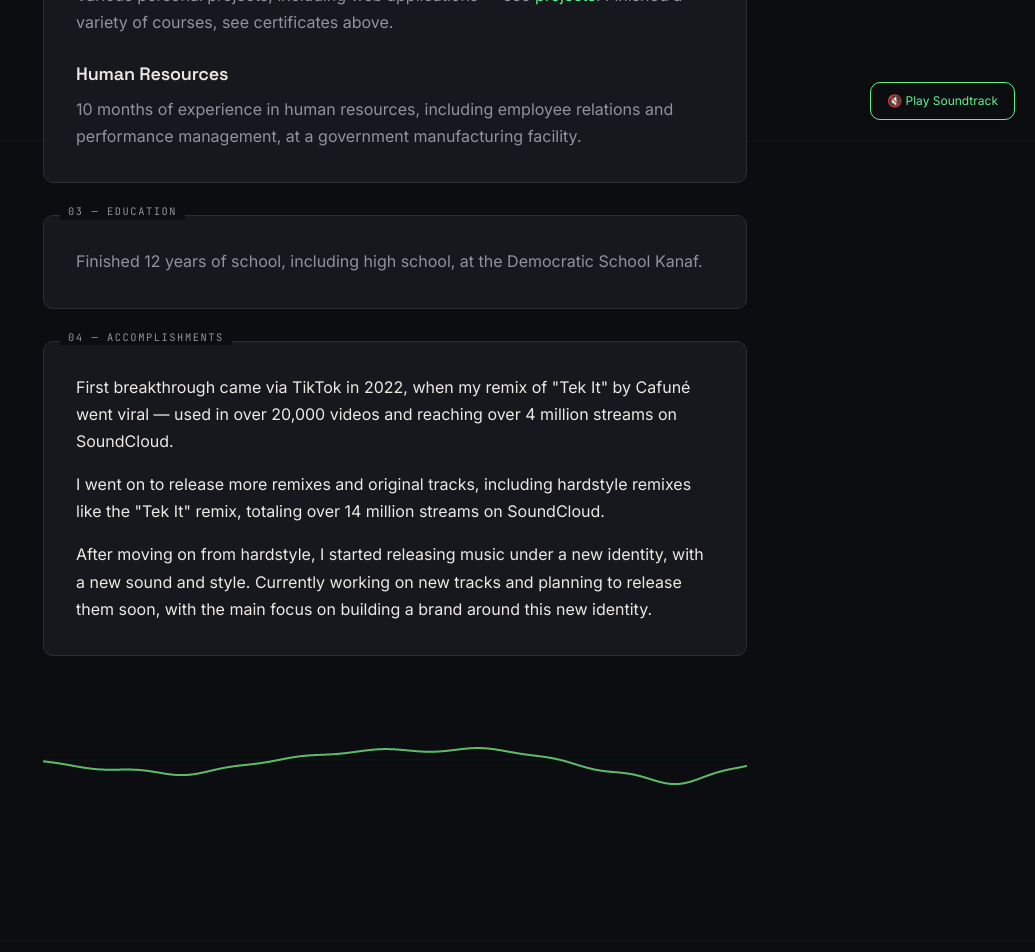
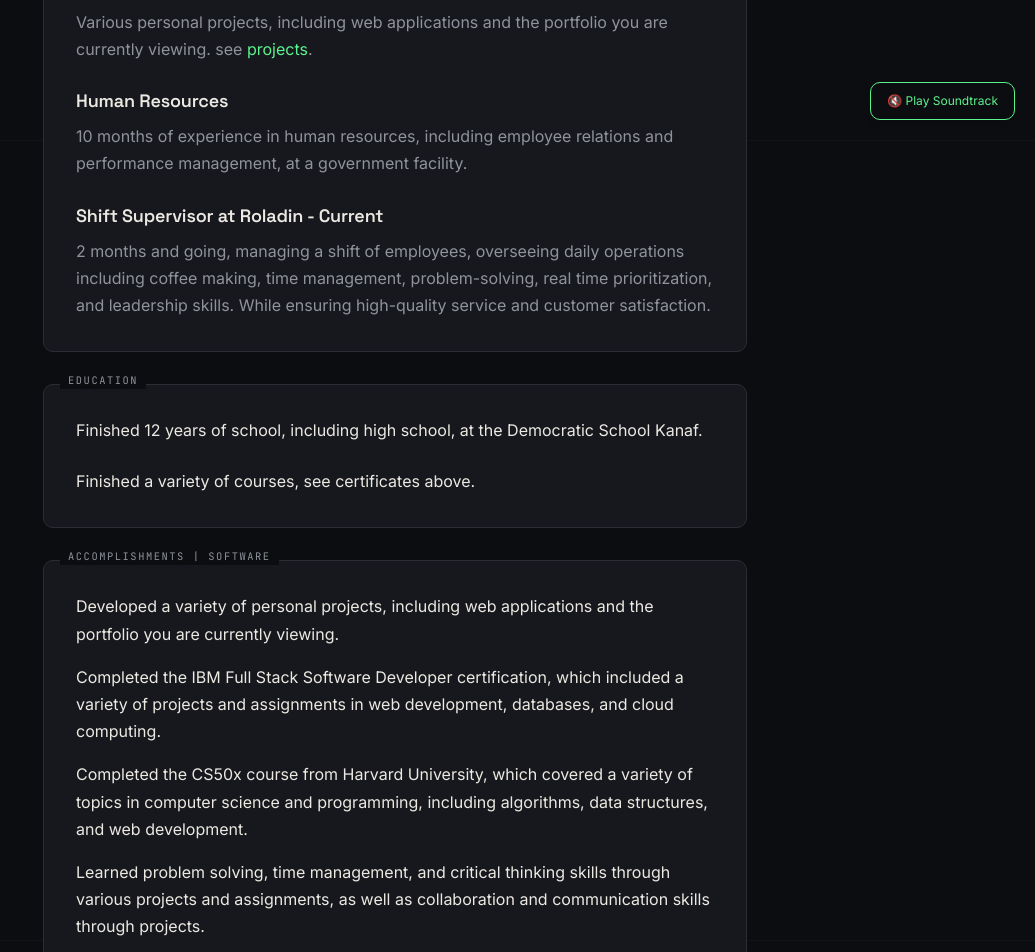
Before and after one commit to antondurov/portfolio-website, a React (Vite) app in the folder src/frontend/: page /cv in a window 1280 px wide. Shown: the part 660-1612 px from the top of the page, without its empty margins (245-1280 px from the left). Built offline with nearby package versions, Linux system fonts and the light colour scheme.

Commit message:
CV page rewrite

```diff
--- a/src/frontend/pages/CV.tsx
+++ b/src/frontend/pages/CV.tsx
@@ -7,9 +7,10 @@ function CV() {
   const { t } = useTranslation();
 
   return (
-    <Page eyebrow="Resume" title={t("cv")}>
+    <Page eyebrow="curriculum vitae" title={t("cv")}>
       <div className="space-y-8">
-        <Panel label="01 — Certifications">
+        <div id="certifications">
+        <Panel label="Certifications">
           <ul className="space-y-2">
             <li>
               <a
@@ -33,8 +34,9 @@ function CV() {
             </li>
           </ul>
         </Panel>
+        </div>
 
-        <Panel label="02 — Experience">
+        <Panel label="Experience">
           <div className="space-y-6">
             <div>
               <h3 className="font-display text-lg font-semibold">
@@ -44,7 +46,9 @@ function CV() {
                 7+ years of music production and audio engineering
                 experience, including mixing, mastering, and sound design.
                 Made countless remixes and original tracks, some of which
-                have been released on various record labels — see{" "}
+                have been released on various record labels and reched
+                millions of plays. <br/>
+                see{" "}
                 <a href="#accomplishments" className="text-accent hover:underline">
                   accomplishments
                 </a>{" "}
@@ -56,11 +60,11 @@ function CV() {
                 Software Development
               </h3>
               <p className="mt-2 text-text-muted">
-                Various personal projects, including web applications — see{" "}
+                Various personal projects, including web applications and
+                the portfolio you are currently viewing. see{" "}
                 <a href="/projects" className="text-accent hover:underline">
                   projects
-                </a>
-                . Finished a variety of courses, see certificates above.
+                </a>.
               </p>
             </div>
             <div>
@@ -70,38 +74,76 @@ function CV() {
               <p className="mt-2 text-text-muted">
                 10 months of experience in human resources, including
                 employee relations and performance management, at a
-                government manufacturing facility.
+                government facility.
+              </p>
+            </div>
+            <div>
+              <h3 className="font-display text-lg font-semibold">
+                Shift Supervisor at Roladin - Current
+              </h3>
+              <p className="mt-2 text-text-muted">
+                2 months and going, managing a shift of employees,
+                overseeing daily operations including coffee making, time management,
+                problem-solving, real time prioritization, and leadership skills. While
+                ensuring high-quality service and customer satisfaction.
               </p>
             </div>
           </div>
         </Panel>
 
-        <Panel label="03 — Education">
-          <p className="text-text-muted">
+        <Panel label="Education">
+          <p className="text">
             Finished 12 years of school, including high school, at the
             Democratic School Kanaf.
           </p>
+          <br/>
+              {
+                // TO DO: ADD CLICKABLE LINK TO CERTIFICATES
+              }
+              <p className="text">
+                Finished a variety of courses, see certificates above.
+              </p>
         </Panel>
 
         <div id="accomplishments">
-          <Panel label="04 — Accomplishments">
+          <Panel label="Accomplishments | Software">
+            <div className="space-y-4 text-text-muted">
+              <p>
+                Developed a variety of personal projects, including web
+                applications and the portfolio you are currently viewing.
+              </p>
+              <p>
+                Completed the IBM Full Stack Software Developer
+                certification, which included a variety of projects and
+                assignments in web development, databases, and cloud
+                computing.
+              </p>
+              <p>
+                Completed the CS50x course from Harvard University, which
+                covered a variety of topics in computer science and
+                programming, including algorithms, data structures, and
+                web development.
+              </p>
+              <p>
+                Learned problem solving, time management, and
+                critical thinking skills through various projects and assignments,
+                as well as collaboration and communication skills through projects.
+              </p>
+            </div>
+            <div className="space-y-4 text-text-muted">
+            </div>
+          </Panel>
+          <Panel label="Accomplishments | Music">
             <div className="space-y-4 text-text-muted">
               <p>
                 First breakthrough came via TikTok in 2022, when my remix of
-                "Tek It" by Cafuné went viral — used in over 20,000 videos
+                "Tek It" by Cafuné went viral, used in over 20,000 videos
                 and reaching over 4 million streams on SoundCloud.
               </p>
               <p>
                 I went on to release more remixes and original tracks,
                 including hardstyle remixes like the "Tek It" remix, totaling
                 over 14 million streams on SoundCloud.
-              </p>
-              <p>
-                After moving on from hardstyle, I started releasing music
-                under a new identity, with a new sound and style. Currently
-                working on new tracks and planning to release them soon,
-                with the main focus on building a brand around this new
-                identity.
               </p>
             </div>
           </Panel>
```
